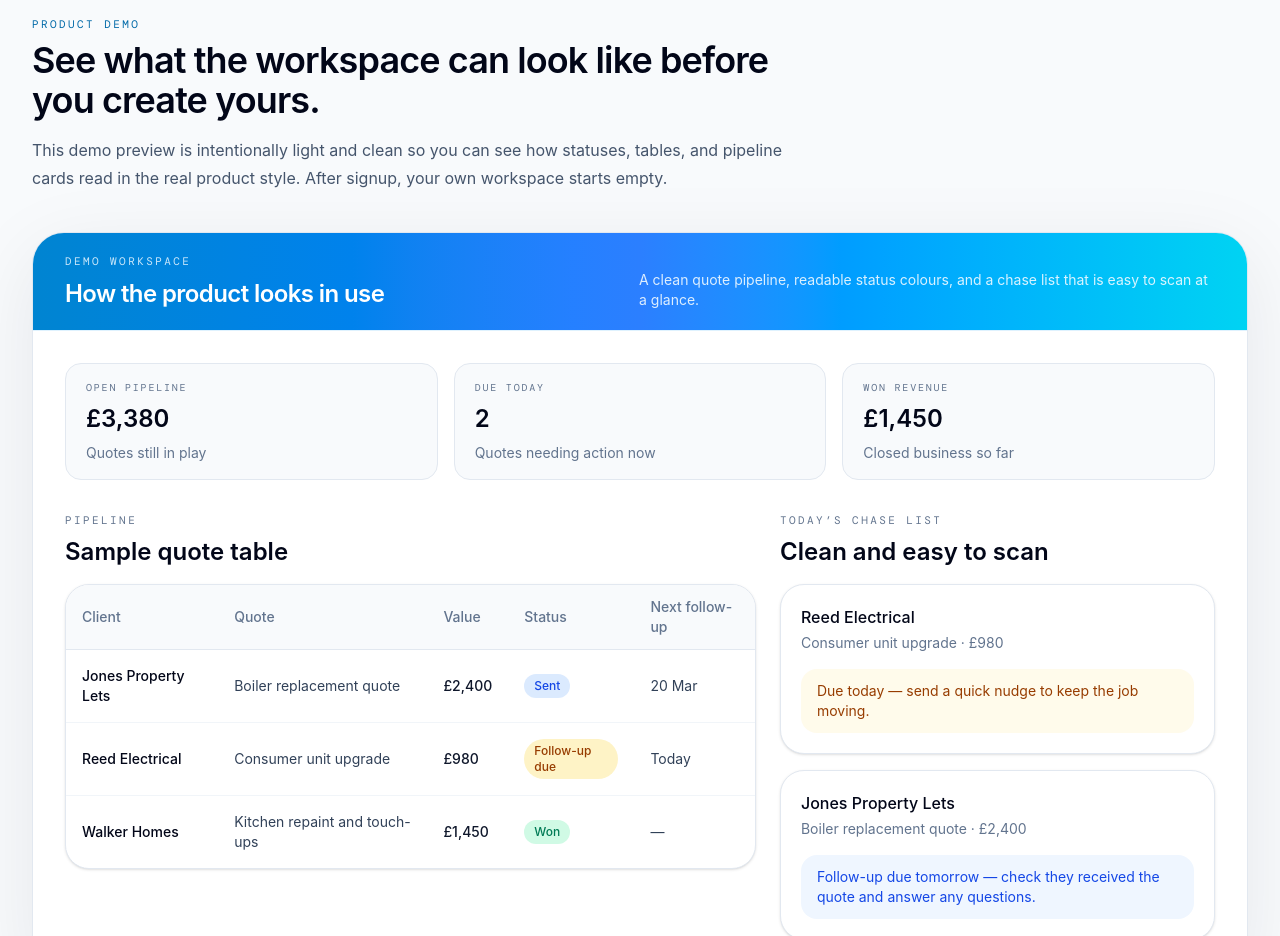
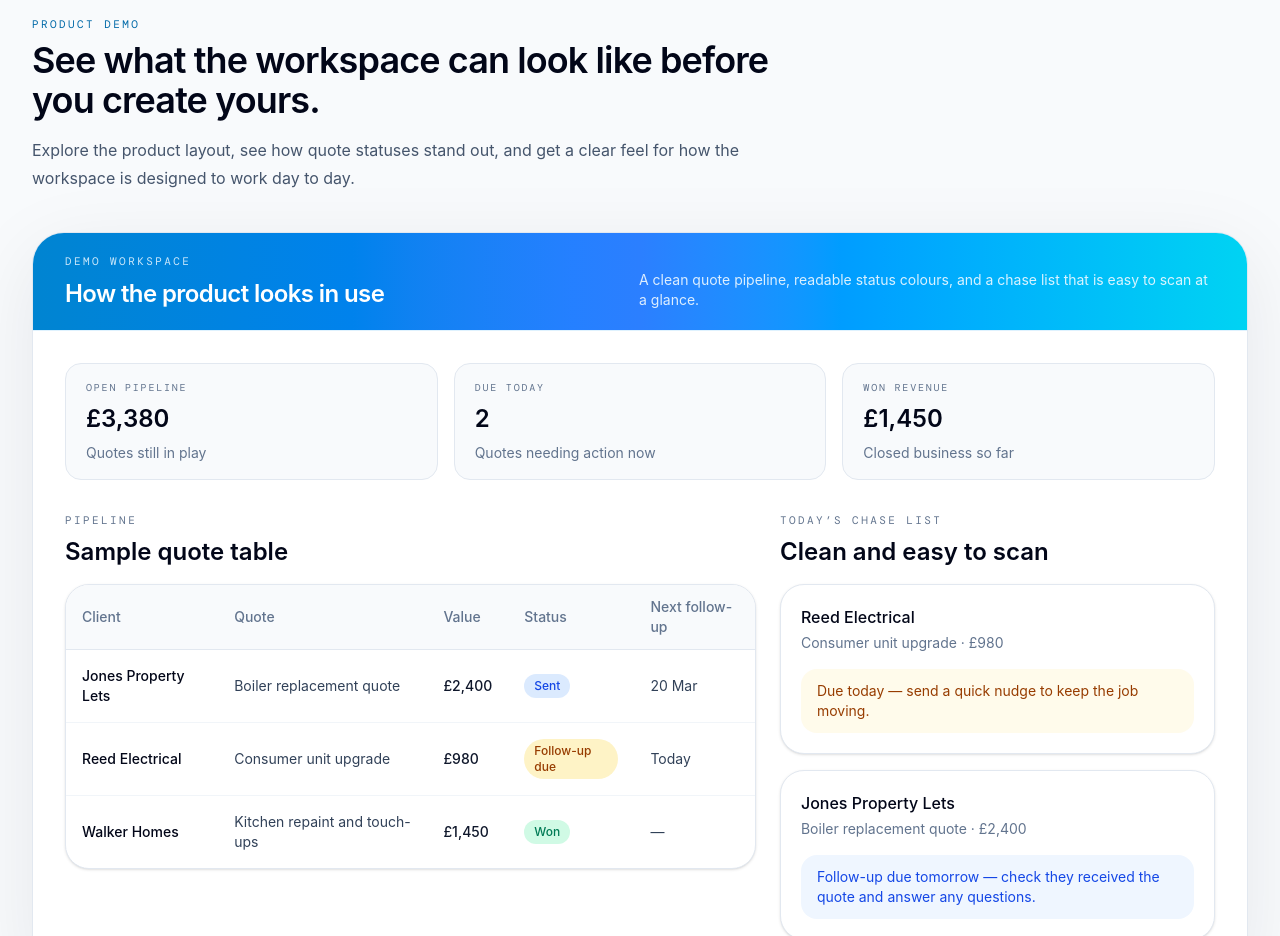
Before and after one commit to jokerai0799/jokerai0799-quote-followup-os-2026-03-19, a Next.js app: page / in a window 1280 px wide. Shown: the part 1260-2196 px from the top of the page. Built offline with nearby package versions, Linux system fonts and the light colour scheme; no server answers.

Commit message:
fix: improve post-login header and landing demo copy

```diff
--- a/src/app/actions.ts
+++ b/src/app/actions.ts
@@ -100,5 +100,5 @@ export async function updateQuote(id: string, formData: FormData) {
 }
 
 export async function signOutAction() {
-  await signOut({ redirectTo: '/login' })
+  await signOut({ redirectTo: '/' })
 }
--- a/src/app/page.tsx
+++ b/src/app/page.tsx
@@ -132,7 +132,7 @@ export default async function MarketingHomePage() {
             <p className="font-mono text-[11px] uppercase tracking-[0.22em] text-sky-700">Product demo</p>
             <h2 className="mt-2 text-4xl font-semibold tracking-tight text-slate-950">See what the workspace can look like before you create yours.</h2>
             <p className="mt-4 text-base leading-7 text-slate-600">
-              This demo preview is intentionally light and clean so you can see how statuses, tables, and pipeline cards read in the real product style. After signup, your own workspace starts empty.
+              Explore the product layout, see how quote statuses stand out, and get a clear feel for how the workspace is designed to work day to day.
             </p>
           </div>
 
```
